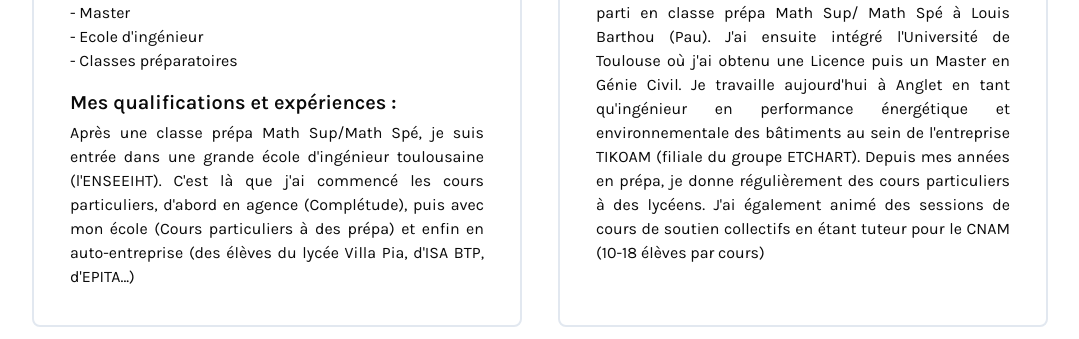
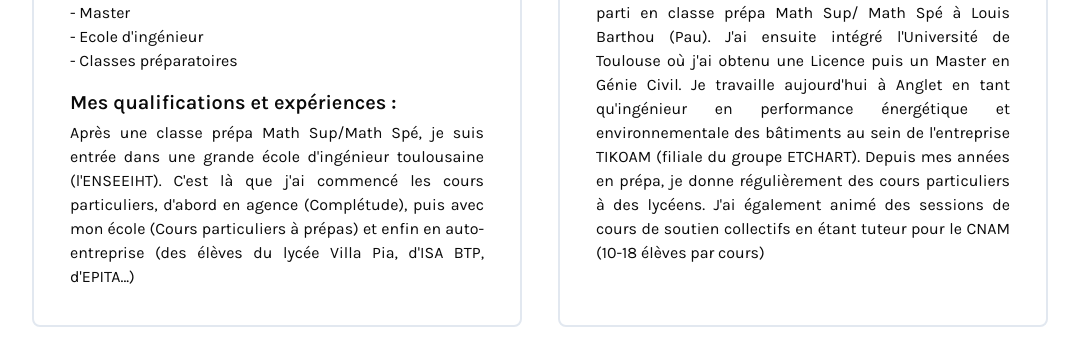
Before and after one commit to clemencefrz/cours-geroa, a Next.js app: page /about in a window 1280 px wide. Shown: the part 1489-1828 px from the top of the page, without its empty margins (100-1179 px from the left). Built offline with nearby package versions, Linux system fonts and the light colour scheme.

Commit message:
fix orthographe

```diff
--- a/app/_components/specific/contact/About.tsx
+++ b/app/_components/specific/contact/About.tsx
@@ -61,7 +61,7 @@ const About = () => {
               "La physique-chimie",
               "L'informatique (Python, Typescript, Matlab, etc.)",
             ]}
-            qualifications={`Après une classe prépa Math Sup/Math Spé, je suis entrée dans une grande école d'ingénieur toulousaine (l'ENSEEIHT). C'est là que j'ai commencé les cours particuliers, d'abord en agence (Complétude), puis avec mon école (Cours particuliers à des prépa) et enfin en auto-entreprise (des élèves du lycée Villa Pia, d'ISA BTP, d'EPITA...)`}
+            qualifications={`Après une classe prépa Math Sup/Math Spé, je suis entrée dans une grande école d'ingénieur toulousaine (l'ENSEEIHT). C'est là que j'ai commencé les cours particuliers, d'abord en agence (Complétude), puis avec mon école (Cours particuliers à prépas) et enfin en auto-entreprise (des élèves du lycée Villa Pia, d'ISA BTP, d'EPITA...)`}
             srcImage="/images/clemence.jpeg"
           />
           <CardTutor
```
